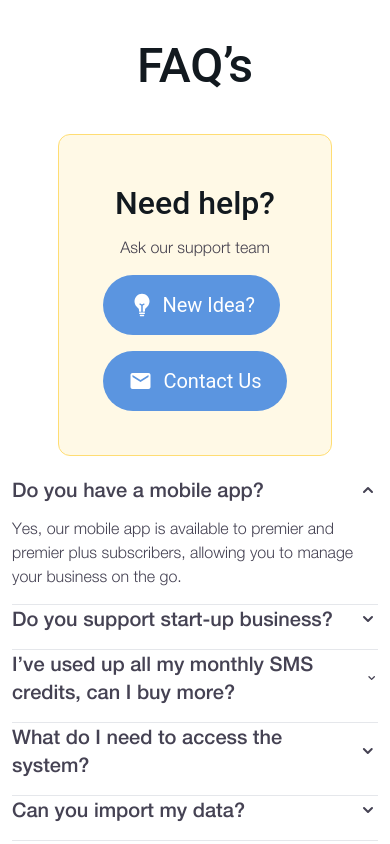
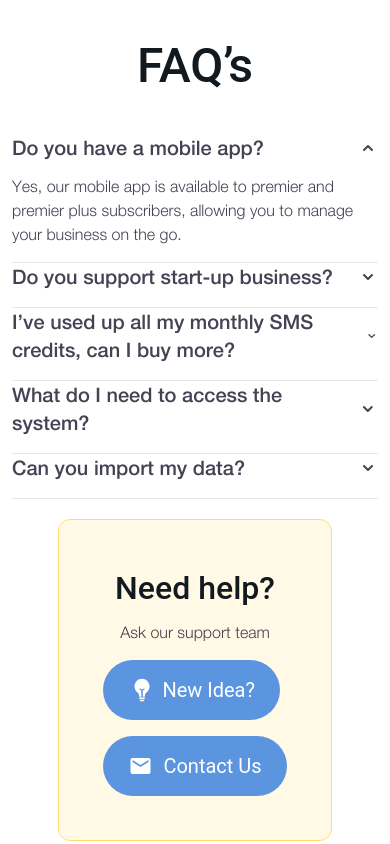
Before and after one commit to radialcoderavipoonia/shake_your_tail, a React (Create React App) app: page / in a window 390 px wide. Shown: the part 8740-9584 px from the top of the page. Built offline with nearby package versions, Linux system fonts and the light colour scheme.

Commit message:
update code

```diff
--- a/src/components/Faq.jsx
+++ b/src/components/Faq.jsx
@@ -13,9 +13,9 @@ const Faq = () => {
           >
             FAQ’s
           </h2>
-          <div className="flex flex-wrap mt-11 flex-col-reverse lg:flex-row">
+          <div className="flex flex-wrap mt-11">
             <div className="lg:w-7/12">
-              <div className="me-10 mt-5 sm:mt-8 md:mt-10 lg:mt-0 w-full lg:w-auto">
+              <div className="me-10 w-full lg:w-auto">
                 <Accordion
                   className="border-none"
                   data-aos="fade-down"
@@ -90,11 +90,11 @@ const Faq = () => {
               </div>
             </div>
             <div
-              className="lg:w-5/12"
+              className="lg:w-5/12 w-full"
               data-aos="fade-down-left"
               data-aos-delay="500"
             >
-              <div className="flex justify-center">
+              <div className="flex justify-center mt-5 sm:mt-8 md:mt-10 lg:mt-0">
                 <div className="bg-[#FFF9E6] rounded-xl inline-block border border-[1px] border-[#FFDD73]">
                   <div className="py-11 px-11 text-center">
                     <h2 className="font-medium font-roboto text-[32px] text-[#12191F]">
```
